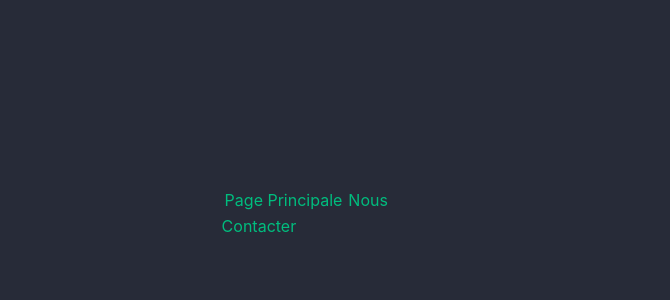
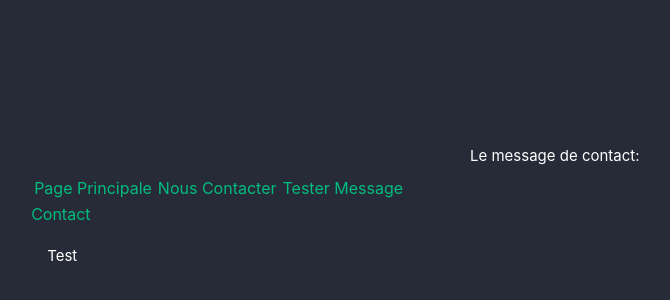
Before and after one commit to GregMarshall999/initiation, a Vue app: page /messageContact/Test in a window 1280 px wide. Shown: the part 194-494 px from the top of the page, without its empty margins (170-840 px from the left). Built offline with nearby package versions, Linux system fonts and the light colour scheme.

Commit message:
props par page

```diff
--- a/src/components/Navigation.vue
+++ b/src/components/Navigation.vue
@@ -2,5 +2,6 @@
     <nav>
         <router-link to="/">Page Principale</router-link>
         <router-link :to="{ name: 'Contact' }">Nous Contacter</router-link>
+        <router-link :to="{ name: 'Message', params: { message: 'Test' } }">Tester Message Contact</router-link>
     </nav>
 </template>
--- a/src/router/index.js
+++ b/src/router/index.js
@@ -1,5 +1,6 @@
 import Contact from '@/views/Contact.vue'
 import Home from '@/views/Home.vue'
+import MessageContact from '@/views/MessageContact.vue'
 import { createRouter, createWebHistory } from 'vue-router'
 
 const router = createRouter({
@@ -15,6 +16,12 @@ const router = createRouter({
       name: 'Contact',
       component: Contact
     },
+    {
+      path: '/messageContact/:message',
+      name: 'Message',
+      component: MessageContact,
+      props: true
+    }
   ]
 })
 
--- a/src/views/Contact.vue
+++ b/src/views/Contact.vue
@@ -30,7 +30,7 @@ const router = useRouter();
 const texteContact = ref('');
 const checkMessage = ref(false);
 const contacter = () => {
-    router.push({ name: 'Home' });
+    router.push({ name: 'Message', params: { message: texteContact.value } });
 }
 
 </script>
--- /dev/null
+++ b/src/views/MessageContact.vue
@@ -0,0 +1,12 @@
+<template>
+    Le message de contact: <br>
+    <p>{{ message }}</p>
+</template>
+
+<script setup>
+
+const props = defineProps({
+    message: String
+});
+
+</script>
```
